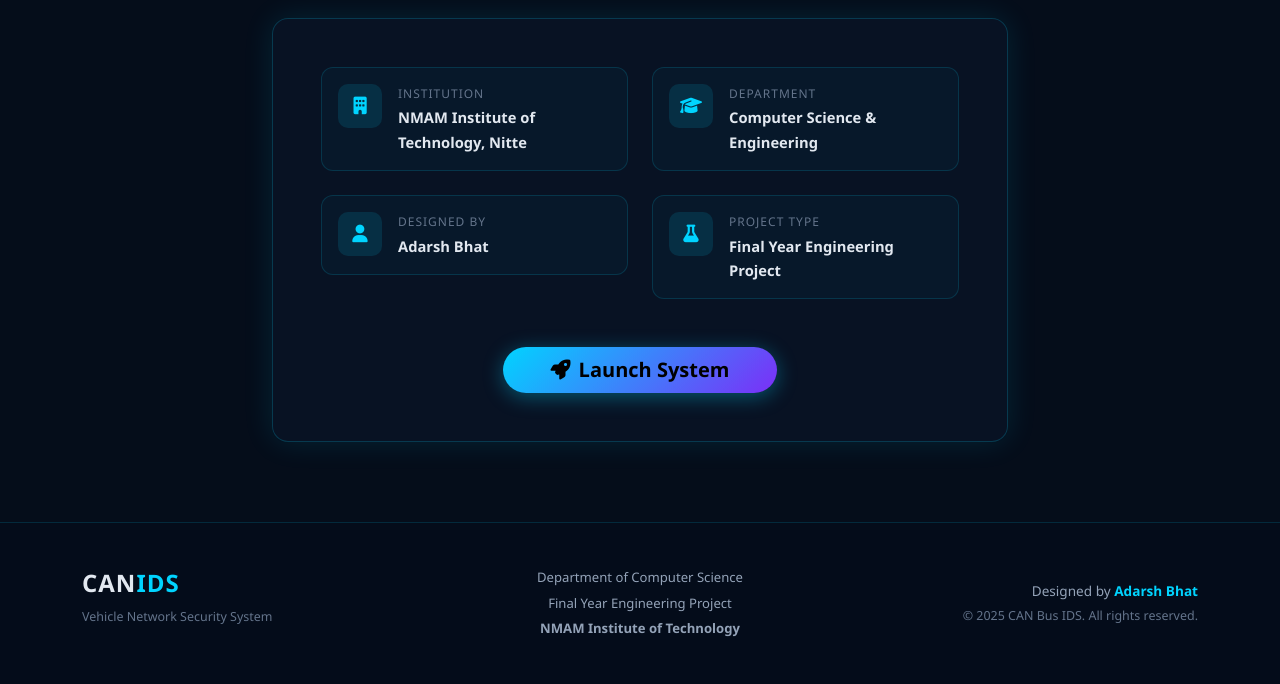
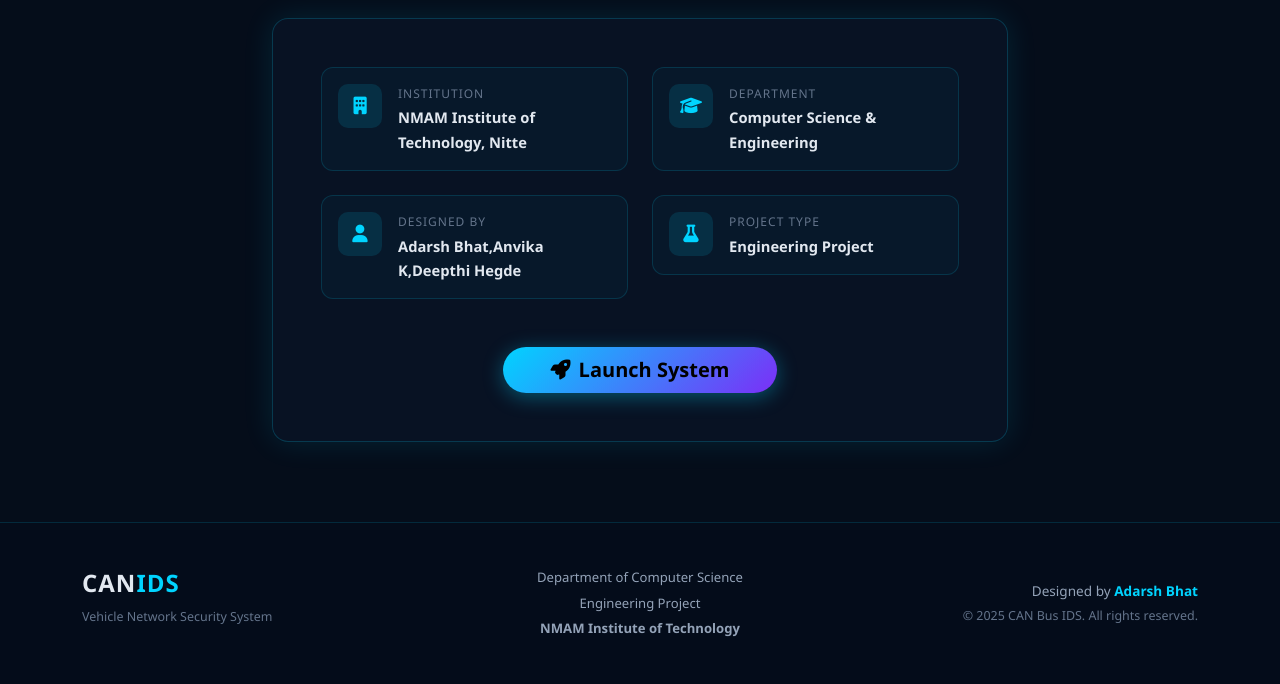
Before and after one commit to ADARSH1248/CAN-BUS-Intrusion-Detection-System, a Flask app: page / in a window 1280 px wide. Shown: the part 2596-3280 px from the top of the page. Run offline with Flask 3, Linux system fonts and the light colour scheme.

Commit message:
Updated homepage content

```diff
--- a/templates/index.html
+++ b/templates/index.html
@@ -234,13 +234,13 @@
               <div class="col-md-6">
                 <div class="contact-info-item">
                   <span class="contact-info-icon"><i class="fa-solid fa-user"></i></span>
-                  <div><p class="info-label">Designed By</p><p class="info-value">Adarsh Bhat</p></div>
+                  <div><p class="info-label">Designed By</p><p class="info-value">Adarsh Bhat,Anvika K,Deepthi Hegde</p></div>
                 </div>
               </div>
               <div class="col-md-6">
                 <div class="contact-info-item">
                   <span class="contact-info-icon"><i class="fa-solid fa-flask"></i></span>
-                  <div><p class="info-label">Project Type</p><p class="info-value">Final Year Engineering Project</p></div>
+                  <div><p class="info-label">Project Type</p><p class="info-value">Engineering Project</p></div>
                 </div>
               </div>
             </div>
@@ -265,7 +265,7 @@
         </div>
         <div class="col-md-4 text-center">
           <p class="footer-inst mb-1">Department of Computer Science</p>
-          <p class="footer-inst mb-1">Final Year Engineering Project</p>
+          <p class="footer-inst mb-1">Engineering Project</p>
           <p class="footer-inst fw-semibold mb-0">NMAM Institute of Technology</p>
         </div>
         <div class="col-md-4 text-center text-md-end">
```
